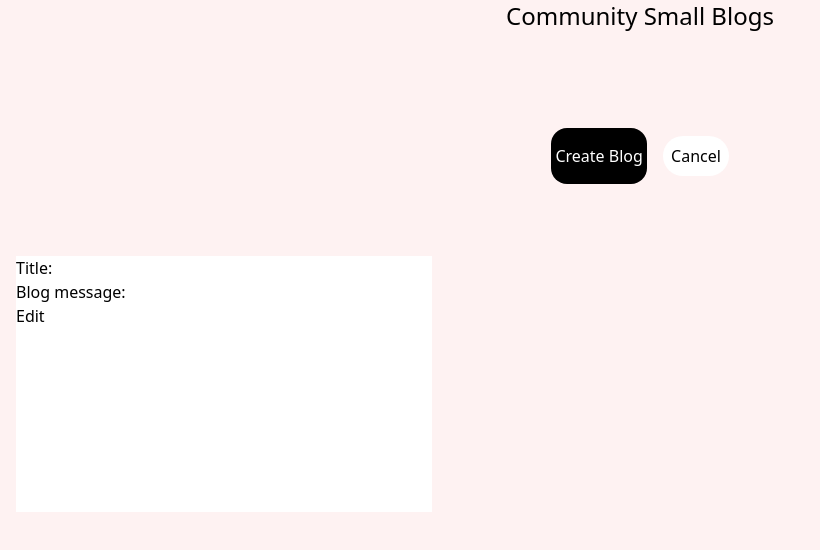
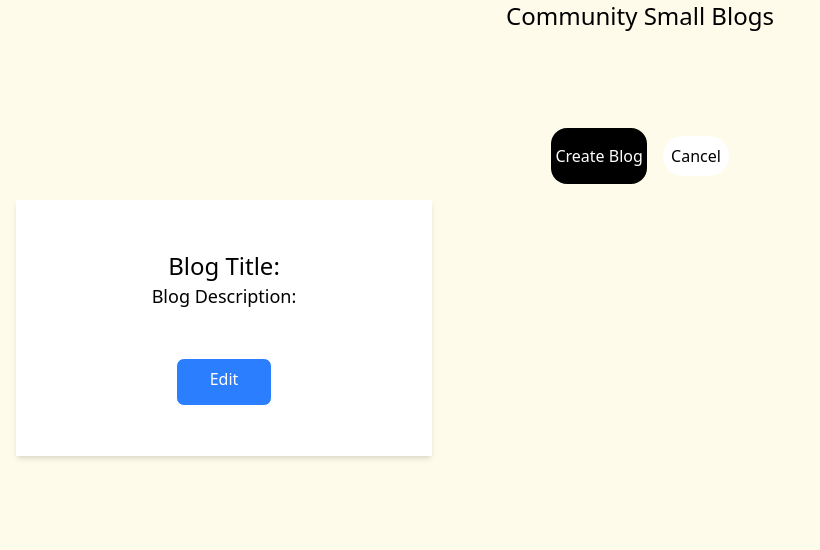
Before and after one commit to codingcat40/anonymous-blog-msgs, a React (Vite) app: page /home in a window 1280 px wide. Shown: the top 550 px of the page, without its empty margins (0-820 px from the left). Built offline with nearby package versions, Linux system fonts and the light colour scheme; no server answers.

Commit message:
Blogs grid style

```diff
--- a/src/components/BlogDetail.jsx
+++ b/src/components/BlogDetail.jsx
@@ -22,11 +22,14 @@ useEffect(() => {
 
 
   return (
-    <div className='text-center mx-auto justify-center bg-yellow-300 '>
-        <p className='text-3xl'>Blog Title: {blog.title}</p>
-        <p className='text-xl'>Blog message: {blog.description}</p>
-
-    </div>
+    <div className="max-w-3xl mx-auto mt-24 bg-amber-50 rounded-2xl shadow-md p-10">
+  <h1 className="text-3xl font-semibold text-center mb-6">
+    <span className="text-gray-800">Blog Title:</span> {blog.title}
+  </h1>
+  <p className="text-lg text-gray-700 leading-relaxed text-center">
+    <span className="font-medium">Blog Message:</span> {blog.description}
+  </p>
+</div>
   )
 }
 
--- a/src/components/Home.jsx
+++ b/src/components/Home.jsx
@@ -36,11 +36,11 @@ const Home = () => {
         console.log(result);
         setRefreshBlog(!refreshBlog);
       })
-      .catch((err) => console.log(err))
+      .catch((err) => console.log(err));
   };
 
   return (
-    <div className="bg-red-50 min-h-screen">
+    <div className="bg-amber-50 min-h-screen">
       <h2 className="mx-auto text-center text-2xl">Community Small Blogs</h2>
       <div className="text-center mx-auto">
         <button
@@ -91,15 +91,20 @@ const Home = () => {
           </div>
         )}
       </div>
-      <div className="mt-14 text-black grid grid-cols-3">
+      <div className="text-black grid xs:grid-cols-1 sm:grid-cols-1 md:grid-cols-2 lg:grid-cols-3 gap-14">
         {blogs.map((blog, index) => (
           <div
             key={index}
-            className="m-4 min-h-fit h-64 flex flex-col bg-white w-104"
+            className="m-4 min-h-fit shadow-md  h-64 flex flex-col bg-white w-104 justify-center text-center"
           >
-            <p>Title: {blog.title}</p>
-            <p>Blog message: {blog.description}</p>
-            <Link to={`/home/${blog._id}`}>Edit</Link>
+            <p className="text-2xl">Blog Title: {blog.title}</p>
+            <p className="truncate text-lg">Blog Description: {blog.description}</p>
+            <Link
+              to={`/home/${blog._id}`}
+              className="bg-blue-500 mt-12 hover:bg-blue-800 w-24  h-12 p-2 border rounded-lg text-white mx-auto text-center justify-center"
+            >
+              Edit
+            </Link>
             {/* {console.log(blog)} */}
           </div>
         ))}
```
